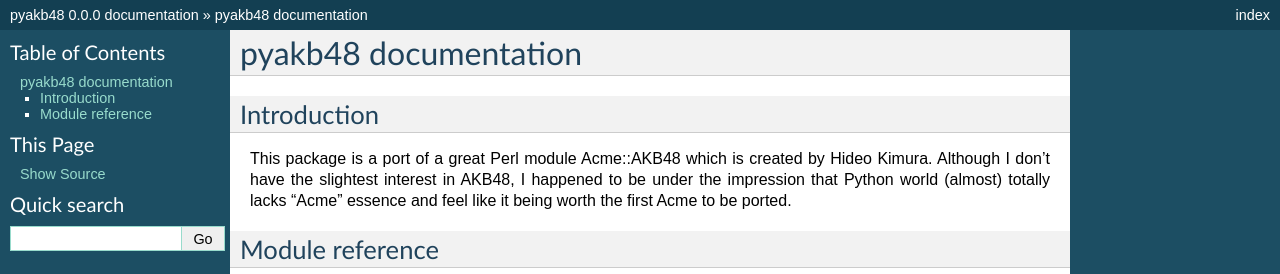
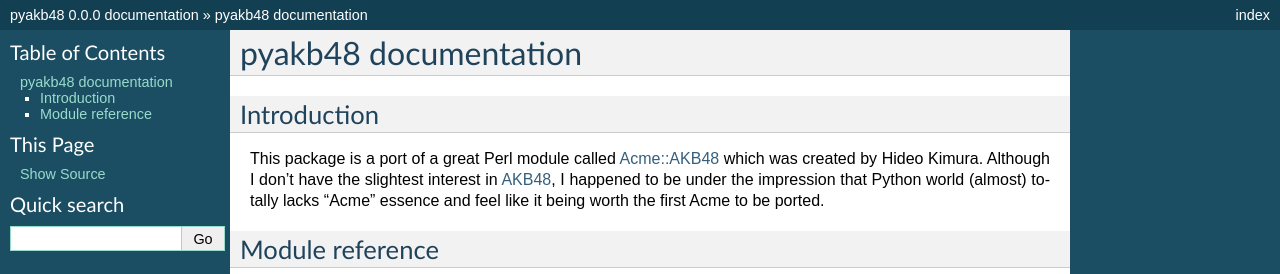
Before and after one commit to moriyoshi/pyakb48, a Sphinx documentation site: the page built from docs/source/index.rst, in a window 1280 px wide, cut to the strip 0-274 px from the top of the page. Built offline with Sphinx 7.4.7, drawn with Linux system fonts in a browser that asks for light colours.

Commit message:
Doc fix.

```diff
--- a/docs/source/index.rst
+++ b/docs/source/index.rst
@@ -8,7 +8,10 @@
 
 Introduction
 ------------
-This package is a port of a great Perl module Acme::AKB48 which is created by Hideo Kimura.  Although I don't have the slightest interest in AKB48,  I happened to be under the impression that Python world (almost) totally lacks "Acme" essence and feel like it being worth the first Acme to be ported.
+This package is a port of a great Perl module called `Acme::AKB48`_ which was created by Hideo Kimura.  Although I don't have the slightest interest in AKB48_,  I happened to be under the impression that Python world (almost) totally lacks "Acme" essence and feel like it being worth the first Acme to be ported.
+
+.. _`Acme::AKB48`: http://github.com/hidek/Acme-AKB48
+.. _AKB48: http://en.wikipedia.org/wiki/AKB48
 
 Module reference
 ----------------
```
